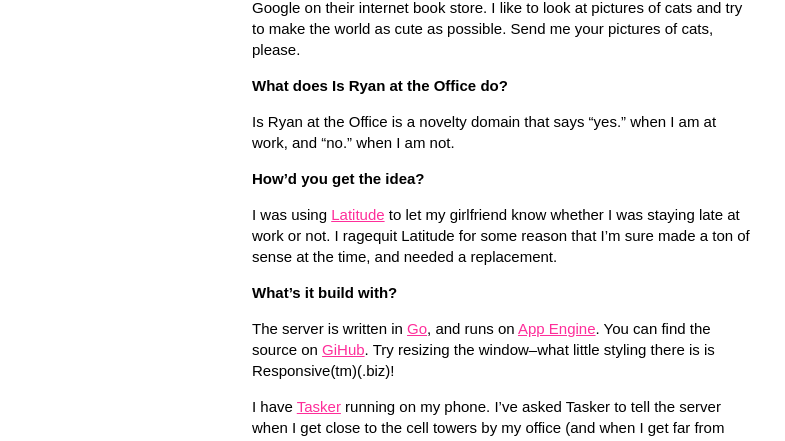
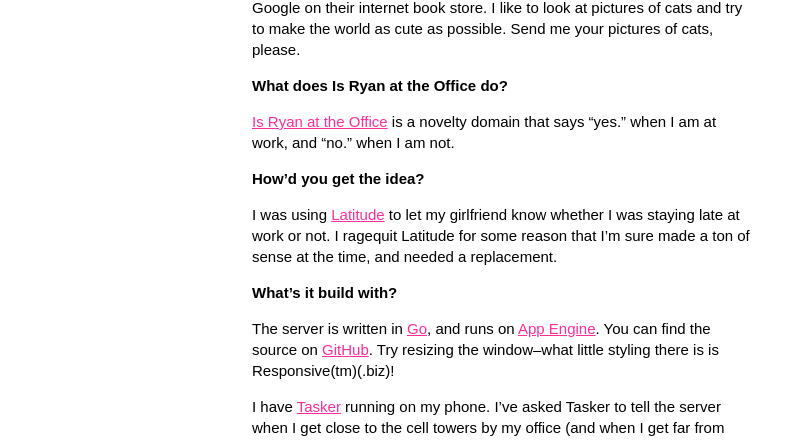
Before and after one commit to 10dollars/10dollars.github.io, a Jekyll site: the page built from _posts/2014-04-05-ryan-wolf.md, in a window 1280 px wide. Shown: the part 642-1083 px from the top of the page, without its empty margins (248-1033 px from the left). Built offline with Jekyll 4.4.1, drawn with Linux system fonts in a browser that asks for light colours.

Commit message:
fixed a typo. added a link to ryan's jam

```diff
--- a/_posts/2014-04-05-ryan-wolf.md
+++ b/_posts/2014-04-05-ryan-wolf.md
@@ -12,7 +12,7 @@
 
 #### What does Is Ryan at the Office do?
 
-Is Ryan at the Office is a novelty domain that says "yes." when I am at work,
+[Is Ryan at the Office](http://isryanattheoffice.com) is a novelty domain that says "yes." when I am at work,
 and "no." when I am not.
 
 
@@ -27,7 +27,7 @@
 #### What's it build with?
 
 The server is written in [Go](http://golang.org), and runs on [App Engine](https://developers.google.com/appengine/).
-You can find the source on [GiHub](http://github.com/thebigbad/novelty.go). Try
+You can find the source on [GitHub](http://github.com/thebigbad/novelty.go). Try
 resizing the window--what little styling there is is Responsive(tm)(.biz)!
 
 I have [Tasker](https://play.google.com/store/apps/details?id=net.dinglisch.android.taskerm)
```
